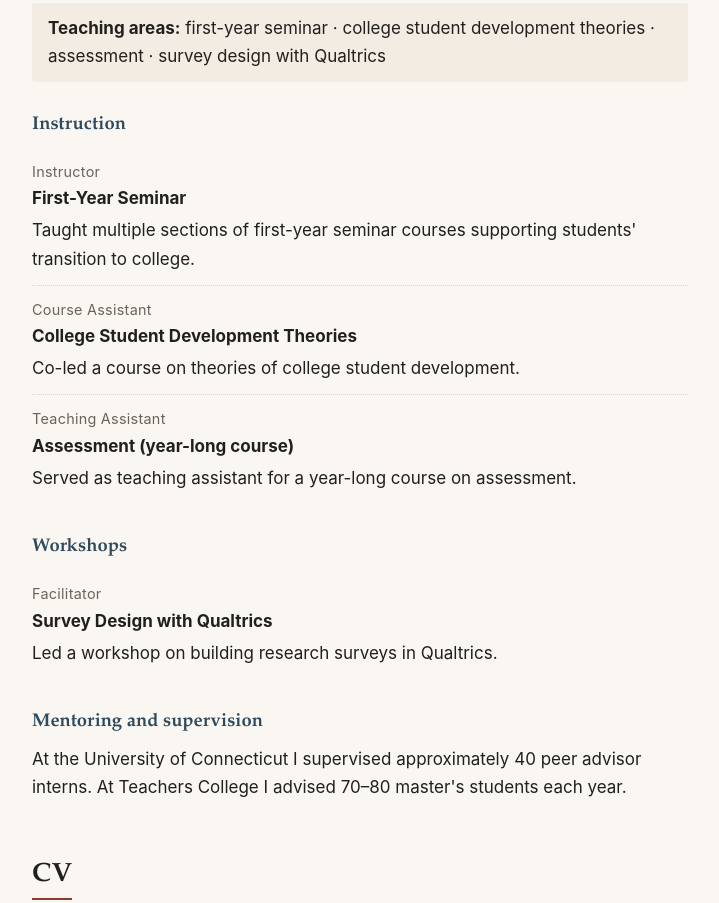
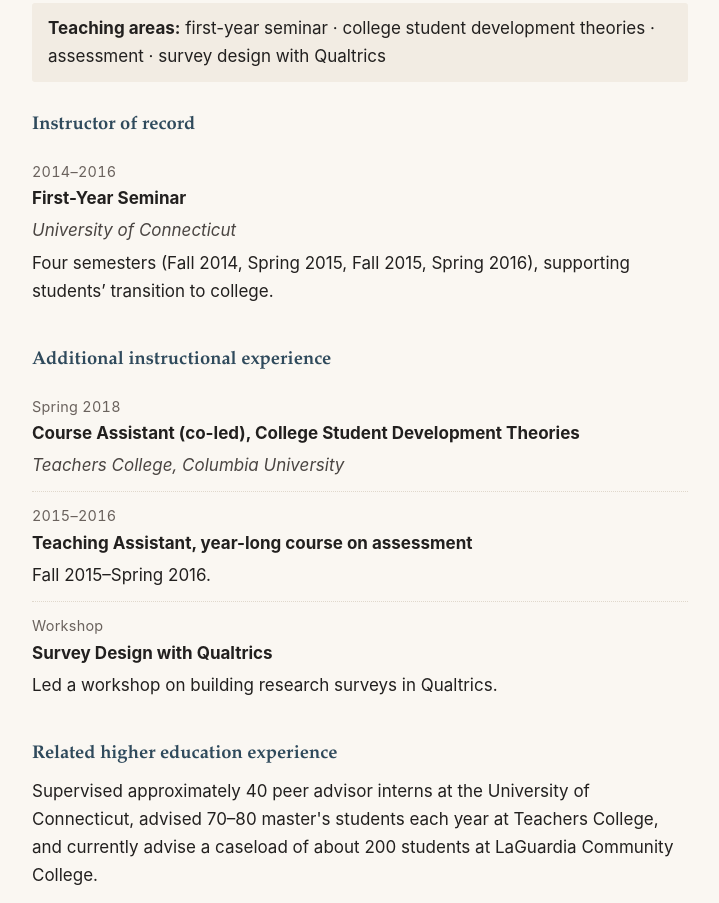
Before and after one commit to abdulbabad/abdulbabad.github.io, a plain HTML site: page index.html in a window 1280 px wide. Shown: the part 4422-5325 px from the top of the page, without its empty margins (280-999 px from the left). Drawn offline with Linux system fonts and the light colour scheme.

Commit message:
Add files via upload

```diff
--- a/index.html
+++ b/index.html
@@ -180,37 +180,39 @@
       <p class="areas"><strong>Teaching areas:</strong> first-year seminar &middot; college student development
       theories &middot; assessment &middot; survey design with Qualtrics</p>
 
-      <h3>Instruction</h3>
+      <h3>Instructor of record</h3>
       <ul class="entries">
         <li>
-          <p class="when">Instructor</p>
+          <p class="when">2014&ndash;2016</p>
           <p class="what"><strong>First-Year Seminar</strong></p>
-          <p>Taught multiple sections of first-year seminar courses supporting students' transition to college.</p>
-        </li>
-        <li>
-          <p class="when">Course Assistant</p>
-          <p class="what"><strong>College Student Development Theories</strong></p>
-          <p>Co-led a course on theories of college student development.</p>
-        </li>
-        <li>
-          <p class="when">Teaching Assistant</p>
-          <p class="what"><strong>Assessment (year-long course)</strong></p>
-          <p>Served as teaching assistant for a year-long course on assessment.</p>
+          <p class="where">University of Connecticut</p>
+          <p>Four semesters (Fall 2014, Spring 2015, Fall 2015, Spring 2016), supporting students&rsquo; transition to college.</p>
         </li>
       </ul>
 
-      <h3>Workshops</h3>
+      <h3>Additional instructional experience</h3>
       <ul class="entries">
         <li>
-          <p class="when">Facilitator</p>
+          <p class="when">Spring 2018</p>
+          <p class="what"><strong>Course Assistant (co-led), College Student Development Theories</strong></p>
+          <p class="where">Teachers College, Columbia University</p>
+        </li>
+        <li>
+          <p class="when">2015&ndash;2016</p>
+          <p class="what"><strong>Teaching Assistant, year-long course on assessment</strong></p>
+          <p>Fall 2015&ndash;Spring 2016.</p>
+        </li>
+        <li>
+          <p class="when">Workshop</p>
           <p class="what"><strong>Survey Design with Qualtrics</strong></p>
           <p>Led a workshop on building research surveys in Qualtrics.</p>
         </li>
       </ul>
 
-      <h3>Mentoring and supervision</h3>
-      <p>At the University of Connecticut I supervised approximately 40 peer advisor interns. At Teachers College I
-      advised 70&ndash;80 master's students each year.</p>
+      <h3>Related higher education experience</h3>
+      <p>Supervised approximately 40 peer advisor interns at the University of Connecticut, advised 70&ndash;80
+      master's students each year at Teachers College, and currently advise a caseload of about 200 students at LaGuardia
+      Community College.</p>
     </section>
 
     <!-- ================= CV ================= -->
@@ -341,7 +343,12 @@
         </li>
         <li>
           <p class="when">2026&ndash;2027</p>
-          <p class="what"><strong>Roland Delano Rinsland Scholarship</strong></p>
+          <p class="what"><strong>Social Change Award</strong></p>
+          <p class="where">Teachers College, Columbia University</p>
+        </li>
+        <li>
+          <p class="when">2026&ndash;2027</p>
+          <p class="what"><strong>Roland DeLano Rinsland Scholarship</strong></p>
           <p class="where">Teachers College, Columbia University</p>
         </li>
         <li>
@@ -356,7 +363,7 @@
         </li>
         <li>
           <p class="when">2016&ndash;2017</p>
-          <p class="what"><strong>Roland Delano Rinsland Scholarship</strong></p>
+          <p class="what"><strong>Roland DeLano Rinsland Scholarship</strong></p>
           <p class="where">Teachers College, Columbia University</p>
         </li>
         <li>
```
